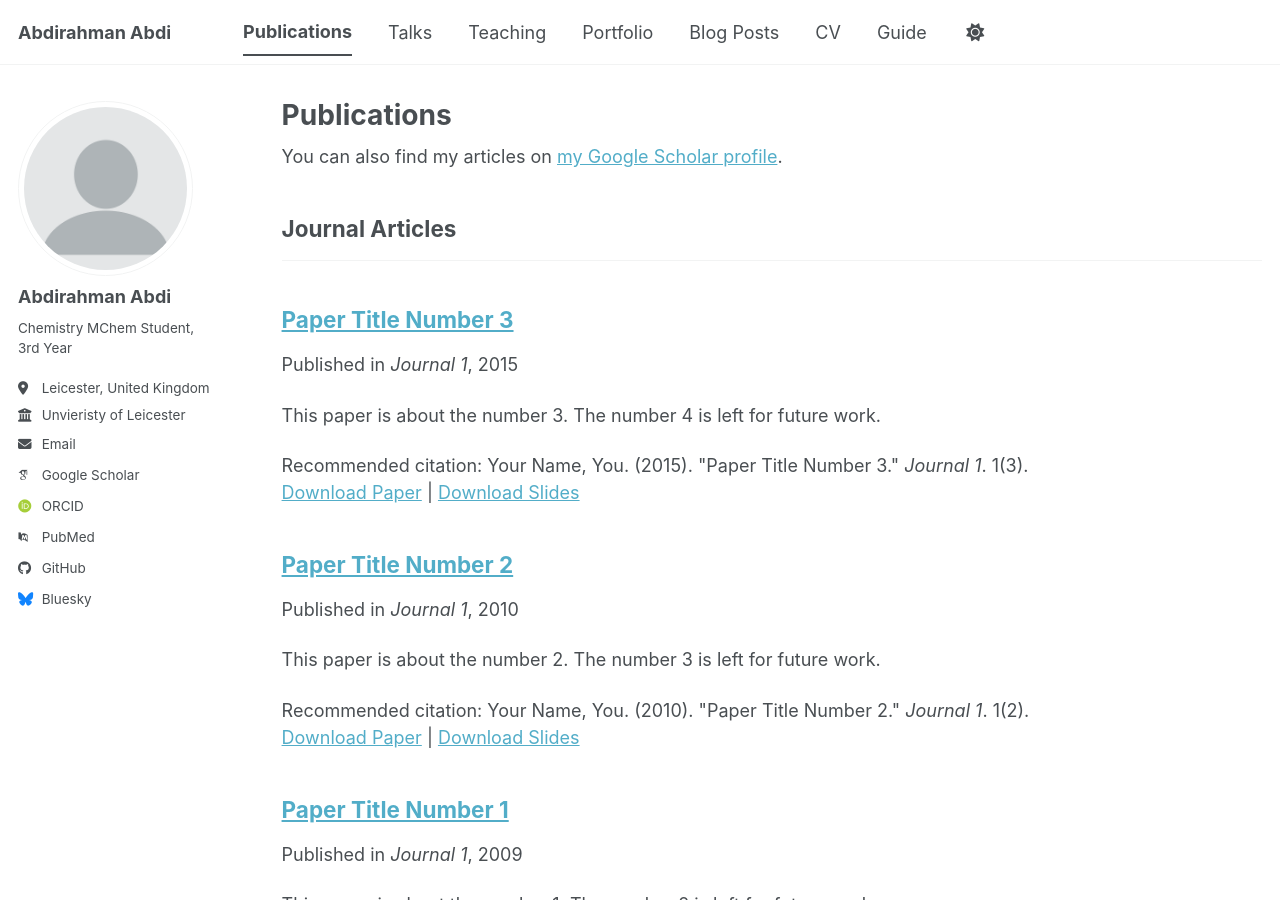
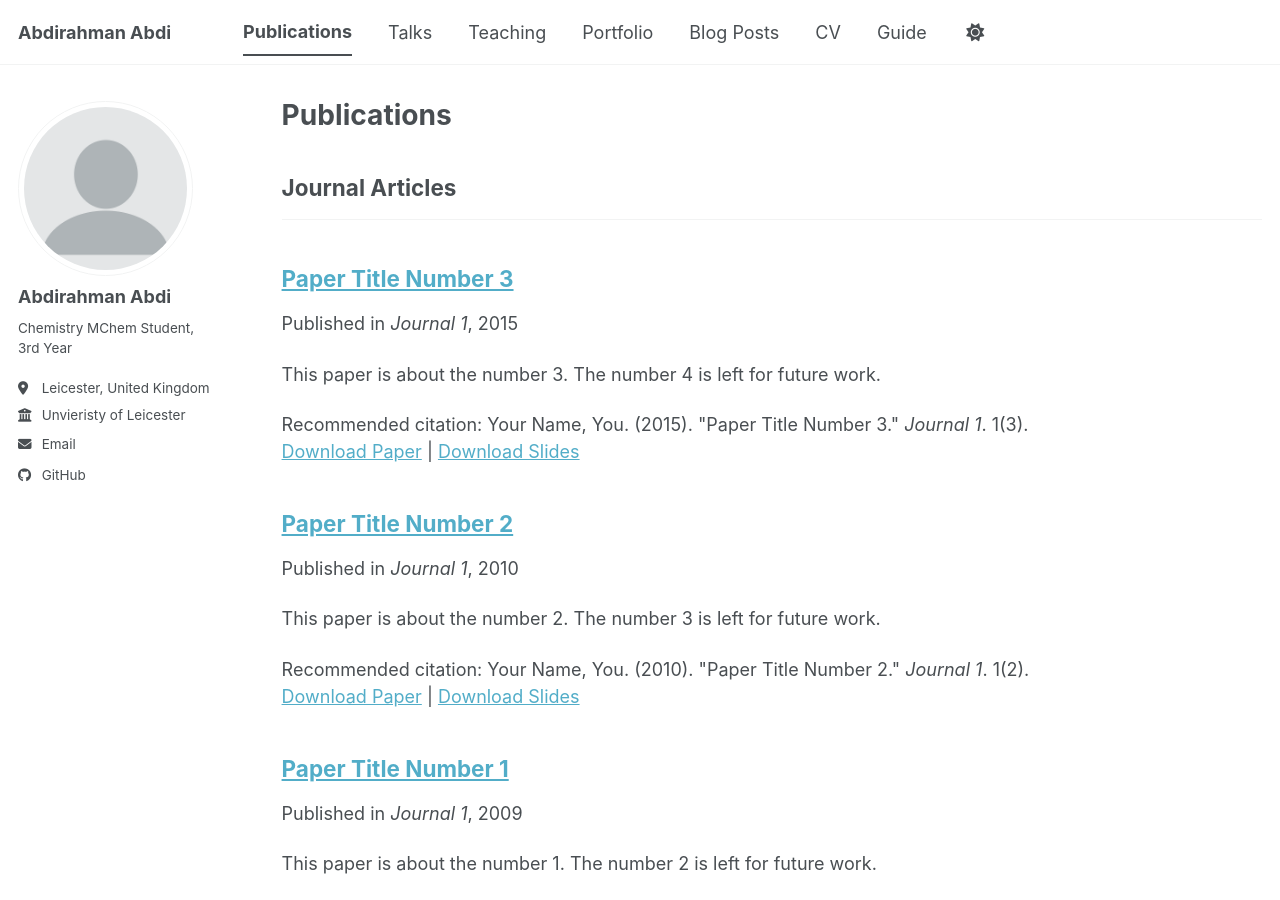
Before and after one commit to abdirahmanabdi-dev/abdirahmanabdi-dev.github.io, a Jekyll site: the page built from _pages/publications.html, in a window 1280 px wide and 900 px high. Built offline with Jekyll 4.4.1, drawn with Linux system fonts in a browser that asks for light colours; some web fonts are replaced; a script bundle is joined from its source files by our own code; library files that are not in the unit come from our copies; some of the changed lines change nothing that is shown.

Commit message:
Small config change

```diff
--- a/_config.yml
+++ b/_config.yml
@@ -30,18 +30,18 @@
   location         : "Leicester, United Kingdom"
   employer         : "Unvieristy of Leicester"
   uri              : # URL
-  email            : "none@example.org"
+  email            : "aa1462@student.le.ac.uk"
 
   # Academic websites
   academia         : # URL
   arxiv            : # URL - Update with the correct link to your profile
-  googlescholar    : "https://scholar.google.com/citations?user=PS_CX0AAAAAJ"
+  googlescholar    :
   inspire-hep      : # URL
   impactstory      : # URL
-  orcid            : "https://orcid.org/yourorcidurl"
+  orcid            :
   semantic         : # URL
   ssrn             : # URL
-  pubmed           : "https://www.ncbi.nlm.nih.gov/pubmed/?term=john+snow"
+  pubmed           :
   researchgate     : # URL
   scopus           : # URL
   zotero           : # URL
@@ -57,7 +57,7 @@
 
   # Social media
   artstation       : # Username
-  bluesky          : "bsky.app" # Replace this with you Bluesky username
+  bluesky          :
   facebook         : # Username
   flickr           : # Username
   foursquare       : # Username
```
